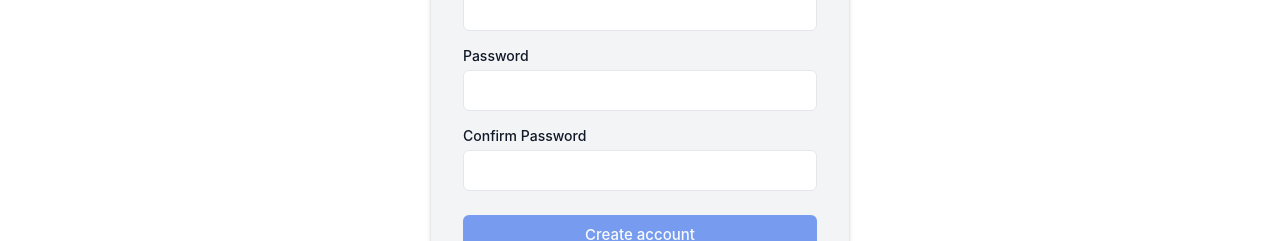
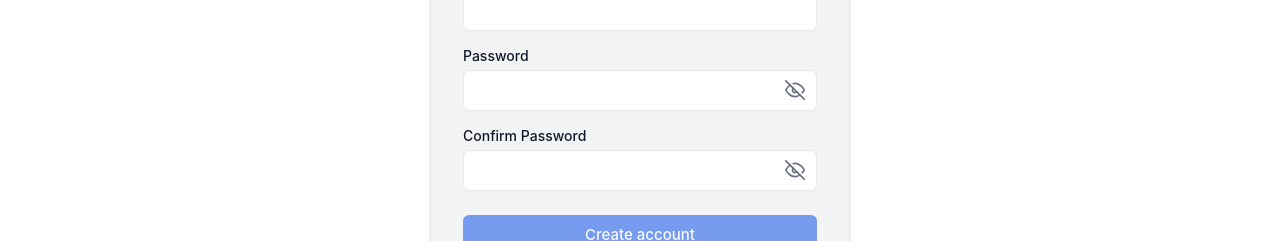
Before and after one commit to Muhamedeyada/Car-Rental-System, an Angular app: page /admin/register in a window 1280 px wide. Shown: the part 456-697 px from the top of the page. Built offline with nearby package versions, Linux system fonts and the light colour scheme.

Commit message:
feat: add password visibility toggle for login and registration forms

```diff
--- a/src/app/features/admin/auth/login/admin-login.component.html
+++ b/src/app/features/admin/auth/login/admin-login.component.html
@@ -30,15 +30,30 @@
     </div>
 
     <div class="form-field">
-      <label for="admin-login-password" class="form-label">{{ 'auth_password' | translate }}</label>
+      <label for="admin-password" class="form-label">{{ 'auth_password' | translate }}</label>
+      <div class="password-input-wrapper" style="position: relative;">
         <input
-        id="admin-login-password"
-        type="password"
+          id="admin-password"
+          [type]="showPassword ? 'text' : 'password'"
           formControlName="password"
           class="form-input"
           [class.is-invalid]="!!passwordControl?.invalid && !!passwordControl?.touched"
           autocomplete="current-password"
+          style="padding-right: 2.5rem;"
         />
+        <button
+          type="button"
+          class="password-toggle-btn"
+          (click)="togglePassword()"
+          style="position: absolute; right: 0.75rem; top: 50%; transform: translateY(-50%); background: none; border: none; cursor: pointer; padding: 0; display: flex; align-items: center; justify-content: center; color: var(--color-text-secondary);"
+        >
+          @if (showPassword) {
+            <svg xmlns="http://www.w3.org/2000/svg" width="20" height="20" viewBox="0 0 24 24" fill="none" stroke="currentColor" stroke-width="2" stroke-linecap="round" stroke-linejoin="round"><path d="M1 12s4-8 11-8 11 8 11 8-4 8-11 8-11-8-11-8z"></path><circle cx="12" cy="12" r="3"></circle></svg>
+          } @else {
+            <svg xmlns="http://www.w3.org/2000/svg" width="20" height="20" viewBox="0 0 24 24" fill="none" stroke="currentColor" stroke-width="2" stroke-linecap="round" stroke-linejoin="round"><path d="M17.94 17.94A10.07 10.07 0 0 1 12 20c-7 0-11-8-11-8a18.45 18.45 0 0 1 5.06-5.94M9.9 4.24A9.12 9.12 0 0 1 12 4c7 0 11 8 11 8a18.5 18.5 0 0 1-2.16 3.19m-6.72-1.07a3 3 0 1 1-4.24-4.24"></path><line x1="1" y1="1" x2="23" y2="23"></line></svg>
+          }
+        </button>
+      </div>
       @if (passwordControl?.touched && passwordControl?.errors) {
         <p class="form-error">
           @if (passwordControl?.errors?.['server']) {
--- a/src/app/features/admin/auth/login/admin-login.component.ts
+++ b/src/app/features/admin/auth/login/admin-login.component.ts
@@ -17,11 +17,12 @@ export class AdminLoginComponent {
   adminLoginForm: FormGroup;
   isSubmitting = false;
   submitErrorKey: string | null = null;
+  showPassword = false;
 
   constructor(
     private readonly formBuilder: FormBuilder,
     private readonly authService: AuthService,
-    private readonly router: Router
+    private readonly router: Router,
   ) {
     this.adminLoginForm = this.formBuilder.group({
       email: ['', [Validators.required, Validators.email]],
@@ -35,6 +36,10 @@ export class AdminLoginComponent {
 
   get passwordControl() {
     return this.adminLoginForm.get('password');
+  }
+
+  togglePassword(): void {
+    this.showPassword = !this.showPassword;
   }
 
   submitAdminLogin(): void {
--- a/src/app/features/admin/auth/register/admin-register.component.html
+++ b/src/app/features/admin/auth/register/admin-register.component.html
@@ -83,15 +83,30 @@
     </div>
 
     <div class="form-field">
-      <label for="admin-register-password" class="form-label">{{ 'auth_password' | translate }}</label>
+      <label for="admin-password" class="form-label">{{ 'auth_password' | translate }}</label>
+      <div class="password-input-wrapper" style="position: relative;">
         <input
-        id="admin-register-password"
-        type="password"
+          id="admin-password"
+          [type]="showPassword ? 'text' : 'password'"
           formControlName="password"
           class="form-input"
           [class.is-invalid]="!!passwordControl?.invalid && !!passwordControl?.touched"
           autocomplete="new-password"
+          style="padding-right: 2.5rem;"
         />
+        <button
+          type="button"
+          class="password-toggle-btn"
+          (click)="togglePassword()"
+          style="position: absolute; right: 0.75rem; top: 50%; transform: translateY(-50%); background: none; border: none; cursor: pointer; padding: 0; display: flex; align-items: center; justify-content: center; color: var(--color-text-secondary);"
+        >
+          @if (showPassword) {
+            <svg xmlns="http://www.w3.org/2000/svg" width="20" height="20" viewBox="0 0 24 24" fill="none" stroke="currentColor" stroke-width="2" stroke-linecap="round" stroke-linejoin="round"><path d="M1 12s4-8 11-8 11 8 11 8-4 8-11 8-11-8-11-8z"></path><circle cx="12" cy="12" r="3"></circle></svg>
+          } @else {
+            <svg xmlns="http://www.w3.org/2000/svg" width="20" height="20" viewBox="0 0 24 24" fill="none" stroke="currentColor" stroke-width="2" stroke-linecap="round" stroke-linejoin="round"><path d="M17.94 17.94A10.07 10.07 0 0 1 12 20c-7 0-11-8-11-8a18.45 18.45 0 0 1 5.06-5.94M9.9 4.24A9.12 9.12 0 0 1 12 4c7 0 11 8 11 8a18.5 18.5 0 0 1-2.16 3.19m-6.72-1.07a3 3 0 1 1-4.24-4.24"></path><line x1="1" y1="1" x2="23" y2="23"></line></svg>
+          }
+        </button>
+      </div>
       @if (passwordControl?.touched && passwordControl?.errors) {
         <p class="form-error">
           @if (passwordControl?.errors?.['server']) {
@@ -106,15 +121,30 @@
     </div>
 
     <div class="form-field">
-      <label for="admin-register-password-confirmation" class="form-label">{{ 'auth_confirm_password' | translate }}</label>
+      <label for="admin-password-confirm" class="form-label">{{ 'auth_confirm_password' | translate }}</label>
+      <div class="password-input-wrapper" style="position: relative;">
         <input
-        id="admin-register-password-confirmation"
-        type="password"
+          id="admin-password-confirm"
+          [type]="showPassword ? 'text' : 'password'"
           formControlName="password_confirmation"
           class="form-input"
           [class.is-invalid]="!!passwordConfirmationControl?.invalid && !!passwordConfirmationControl?.touched"
           autocomplete="new-password"
+          style="padding-right: 2.5rem;"
         />
+        <button
+          type="button"
+          class="password-toggle-btn"
+          (click)="togglePassword()"
+          style="position: absolute; right: 0.75rem; top: 50%; transform: translateY(-50%); background: none; border: none; cursor: pointer; padding: 0; display: flex; align-items: center; justify-content: center; color: var(--color-text-secondary);"
+        >
+          @if (showPassword) {
+            <svg xmlns="http://www.w3.org/2000/svg" width="20" height="20" viewBox="0 0 24 24" fill="none" stroke="currentColor" stroke-width="2" stroke-linecap="round" stroke-linejoin="round"><path d="M1 12s4-8 11-8 11 8 11 8-4 8-11 8-11-8-11-8z"></path><circle cx="12" cy="12" r="3"></circle></svg>
+          } @else {
+            <svg xmlns="http://www.w3.org/2000/svg" width="20" height="20" viewBox="0 0 24 24" fill="none" stroke="currentColor" stroke-width="2" stroke-linecap="round" stroke-linejoin="round"><path d="M17.94 17.94A10.07 10.07 0 0 1 12 20c-7 0-11-8-11-8a18.45 18.45 0 0 1 5.06-5.94M9.9 4.24A9.12 9.12 0 0 1 12 4c7 0 11 8 11 8a18.5 18.5 0 0 1-2.16 3.19m-6.72-1.07a3 3 0 1 1-4.24-4.24"></path><line x1="1" y1="1" x2="23" y2="23"></line></svg>
+          }
+        </button>
+      </div>
       @if (passwordConfirmationControl?.touched && passwordConfirmationControl?.errors) {
         <p class="form-error">
           @if (passwordConfirmationControl?.errors?.['server']) {
--- a/src/app/features/admin/auth/register/admin-register.component.ts
+++ b/src/app/features/admin/auth/register/admin-register.component.ts
@@ -18,11 +18,12 @@ export class AdminRegisterComponent {
   adminRegisterForm: FormGroup;
   isSubmitting = false;
   submitErrorKey: string | null = null;
+  showPassword = false;
 
   constructor(
     private readonly formBuilder: FormBuilder,
     private readonly authService: AuthService,
-    private readonly router: Router
+    private readonly router: Router,
   ) {
     this.adminRegisterForm = this.formBuilder.group(
       {
@@ -33,7 +34,7 @@ export class AdminRegisterComponent {
         password: ['', [Validators.required, Validators.minLength(8)]],
         password_confirmation: ['', [Validators.required]],
       },
-      { validators: passwordMatchValidator('password', 'password_confirmation') }
+      { validators: passwordMatchValidator('password', 'password_confirmation') },
     );
   }
 
@@ -61,6 +62,10 @@ export class AdminRegisterComponent {
     return this.adminRegisterForm.get('password_confirmation');
   }
 
+  togglePassword(): void {
+    this.showPassword = !this.showPassword;
+  }
+
   submitAdminRegister(): void {
     if (this.adminRegisterForm.invalid || this.isSubmitting) return;
     this.isSubmitting = true;
--- a/src/app/features/auth/login/login.component.html
+++ b/src/app/features/auth/login/login.component.html
@@ -45,9 +45,13 @@
           type="button"
           class="password-toggle-btn"
           (click)="togglePassword()"
-          style="position: absolute; right: 0.75rem; top: 50%; transform: translateY(-50%); background: none; border: none; cursor: pointer; padding: 0; font-size: 1.25rem; display: flex; align-items: center; justify-content: center;"
+          style="position: absolute; right: 0.75rem; top: 50%; transform: translateY(-50%); background: none; border: none; cursor: pointer; padding: 0; display: flex; align-items: center; justify-content: center; color: var(--color-text-secondary);"
         >
-          {{ showPassword ? '👁️' : '🙈' }}
+          @if (showPassword) {
+            <svg xmlns="http://www.w3.org/2000/svg" width="20" height="20" viewBox="0 0 24 24" fill="none" stroke="currentColor" stroke-width="2" stroke-linecap="round" stroke-linejoin="round"><path d="M1 12s4-8 11-8 11 8 11 8-4 8-11 8-11-8-11-8z"></path><circle cx="12" cy="12" r="3"></circle></svg>
+          } @else {
+            <svg xmlns="http://www.w3.org/2000/svg" width="20" height="20" viewBox="0 0 24 24" fill="none" stroke="currentColor" stroke-width="2" stroke-linecap="round" stroke-linejoin="round"><path d="M17.94 17.94A10.07 10.07 0 0 1 12 20c-7 0-11-8-11-8a18.45 18.45 0 0 1 5.06-5.94M9.9 4.24A9.12 9.12 0 0 1 12 4c7 0 11 8 11 8a18.5 18.5 0 0 1-2.16 3.19m-6.72-1.07a3 3 0 1 1-4.24-4.24"></path><line x1="1" y1="1" x2="23" y2="23"></line></svg>
+          }
         </button>
       </div>
       @if (passwordControl?.touched && passwordControl?.errors) {
--- a/src/app/features/auth/register/register.component.ts
+++ b/src/app/features/auth/register/register.component.ts
@@ -18,6 +18,7 @@ export class RegisterComponent {
   registerForm: FormGroup;
   isSubmitting = false;
   submitErrorKey: string | null = null;
+  showPassword = false;
 
   constructor(
     private readonly formBuilder: FormBuilder,
@@ -61,6 +62,10 @@ export class RegisterComponent {
     return this.registerForm.get('password_confirmation');
   }
 
+  togglePassword(): void {
+    this.showPassword = !this.showPassword;
+  }
+
   submitRegister(): void {
     if (this.registerForm.invalid || this.isSubmitting) return;
     this.isSubmitting = true;
```
Also changed, not shown: src/app/features/admin/users/admin-users.component.html (+12 -4 lines), src/app/features/auth/register/register.component.html (+34 -4 lines). Lines whose indentation alone changed are shown as unchanged.
